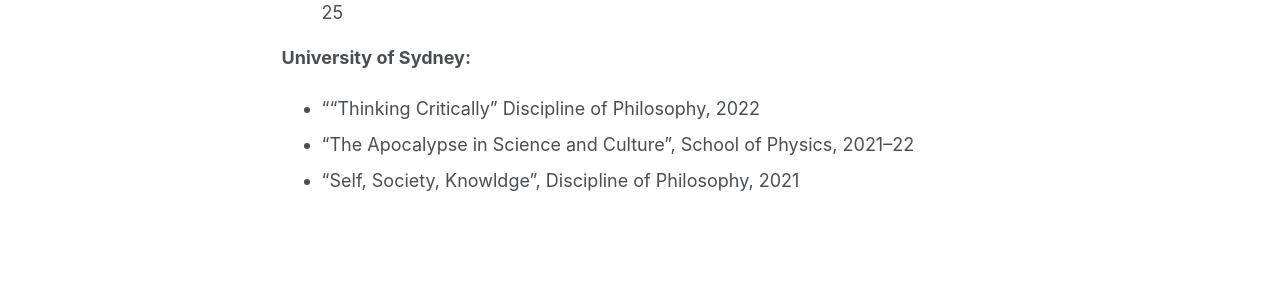
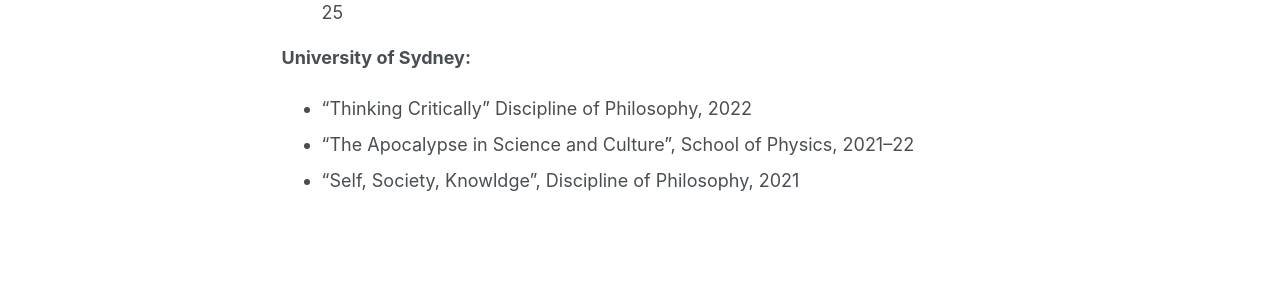
Before and after one commit to darcyforster/academic-pages, a Jekyll site: the page built from _pages/teaching.md, in a window 1280 px wide and 975 px high. Shown: the part 446-737 px from the top of the window. Built offline with Jekyll 4.4.1, drawn with Linux system fonts in a browser that asks for light colours.

```diff
--- a/_pages/teaching.md
+++ b/_pages/teaching.md
@@ -4,16 +4,16 @@ permalink: /teaching/
 ---
 
 **Australian Catholic University:**
-* "Theories of Human Nature", School of Philosophy, 2025
+* “Theories of Human Nature”, School of Philosophy, 2025
 
 **La Trobe University:**
-* "Ethics", Department of Philosophy, Media, and Politics, 2025
+* “Ethics”, Department of Philosophy, Media, and Politics, 2025
 * “Questions that Matter”, Department of Philosophy, Media, and Politics, 2024–25
 
 **Monash University:**
 * “Critical Thinking”, School of Philosophical, Historical, and Indigenous Studies, 2024–25
 
 **University of Sydney:**
-* "“Thinking Critically” Discipline of Philosophy, 2022
+* “Thinking Critically” Discipline of Philosophy, 2022
 * “The Apocalypse in Science and Culture”, School of Physics, 2021–22
-* "Self, Society, Knowldge", Discipline of Philosophy, 2021
+* “Self, Society, Knowldge”, Discipline of Philosophy, 2021
```
